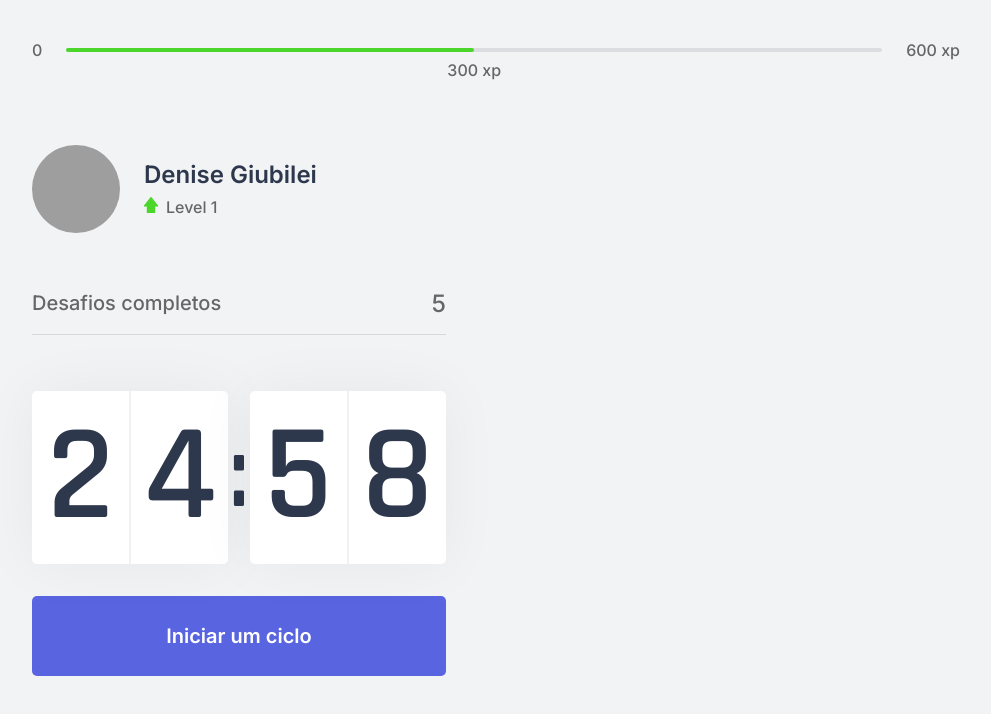
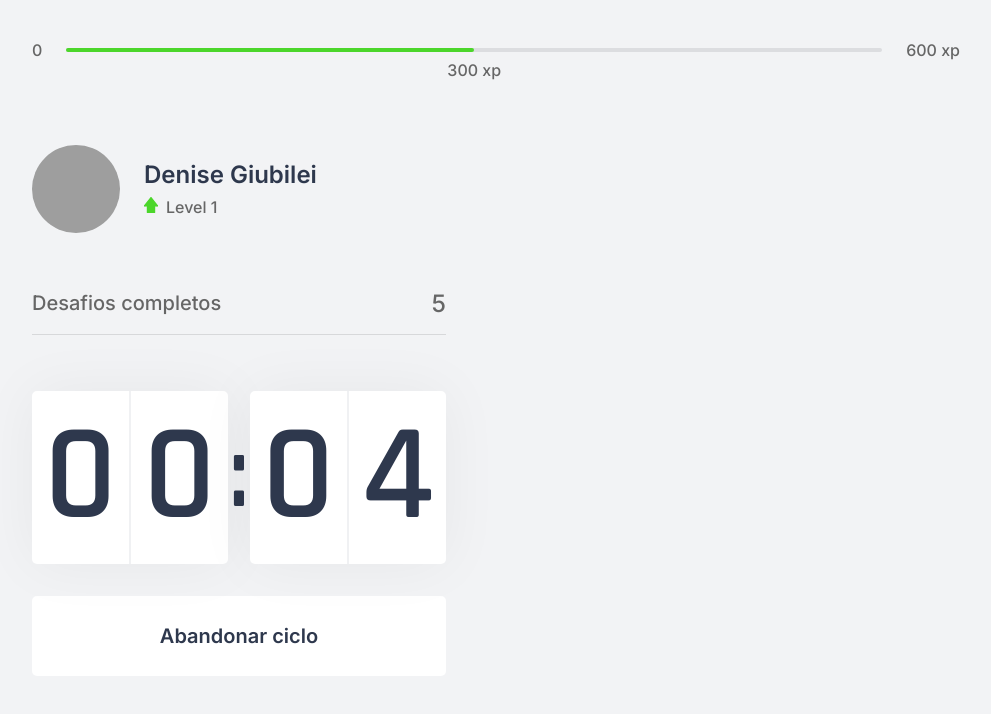
Before and after one commit to denisegiubilei/nextjs-moveit, a Next.js app: page / in a window 1280 px wide. Both pictures are taken after a click on the button "Iniciar um ciclo". Shown: the top 714 px of the page, without its empty margins (144-1135 px from the left). Built offline with nearby package versions, Linux system fonts and the light colour scheme; grey boxes are pictures that could not be loaded.

Commit message:
feat: CountDown component

```diff
--- a/src/components/CountDown.tsx
+++ b/src/components/CountDown.tsx
@@ -1,11 +1,13 @@
 import { useEffect, useState } from 'react';
 import styles from '../styles/components/CountDown.module.css';
 
+const START_COUNT_DOWN = 0.1 * 60;
+let countDownTimeout: NodeJS.Timeout;
+
 function CountDown() {
-  const START_COUNT_DOWN = 25 * 60;
-
   const [time, setTime] = useState(START_COUNT_DOWN);
-  const [active, setActive] = useState(false);
+  const [isActive, setIsActive] = useState(false);
+  const [hasFinnished, setHasFinnished] = useState(false);
 
   const minutes = Math.floor(time / 60);
   const seconds = time % 60;
@@ -14,15 +16,24 @@
   const [secondLeft, secondRight] = String(seconds).padStart(2, '0').split('');
 
   useEffect(() => {
-    if (active && time > 0) {
-      setTimeout(() => {
+    if (isActive && time > 0) {
+      countDownTimeout = setTimeout(() => {
         setTime(time - 1);
       }, 1000);
+    } else if (isActive && time === 0) {
+      setHasFinnished(true);
+      setIsActive(false);
     }
-  }, [active, time]);
+  }, [isActive, time]);
 
   const startCountdown = () => {
-    setActive(true);
+    setIsActive(true);
+  };
+
+  const resetCountdown = () => {
+    clearTimeout(countDownTimeout);
+    setIsActive(false);
+    setTime(START_COUNT_DOWN);
   };
 
   return (
@@ -39,6 +50,21 @@
         </div>
       </div>
 
+      {hasFinnished ? (
+        <button disabled className={styles.countDownButton}>
+          Ciclo encerrado
+        </button>
+      ) : (
+        <>
+          {isActive ? (
+            <button
+              type="button"
+              className={`${styles.countDownButton} ${styles.countDownButtonActive}`}
+              onClick={resetCountdown}
+            >
+              Abandonar ciclo
+            </button>
+          ) : (
             <button
               type="button"
               className={styles.countDownButton}
@@ -46,6 +72,9 @@
             >
               Iniciar um ciclo
             </button>
+          )}
+        </>
+      )}
     </div>
   );
 }
--- a/src/styles/components/CountDown.module.css
+++ b/src/styles/components/CountDown.module.css
@@ -59,6 +59,22 @@
   transition: background-color 0.2s;
 }
 
-.countDownButton:hover {
+.countDownButton:not(:disabled):hover {
   background: var(--blue-dark);
 }
+
+.countDownButtonActive {
+  background: var(--white);
+  color: var(--title);
+}
+
+.countDownButtonActive:not(:disabled):hover {
+  background: var(--red);
+  color: var(--white);
+}
+
+.countDownButton:disabled {
+  background: var(--white);
+  color: var(--text);
+  cursor: not-allowed;
+}
```
Lines whose indentation alone changed are shown as unchanged.
